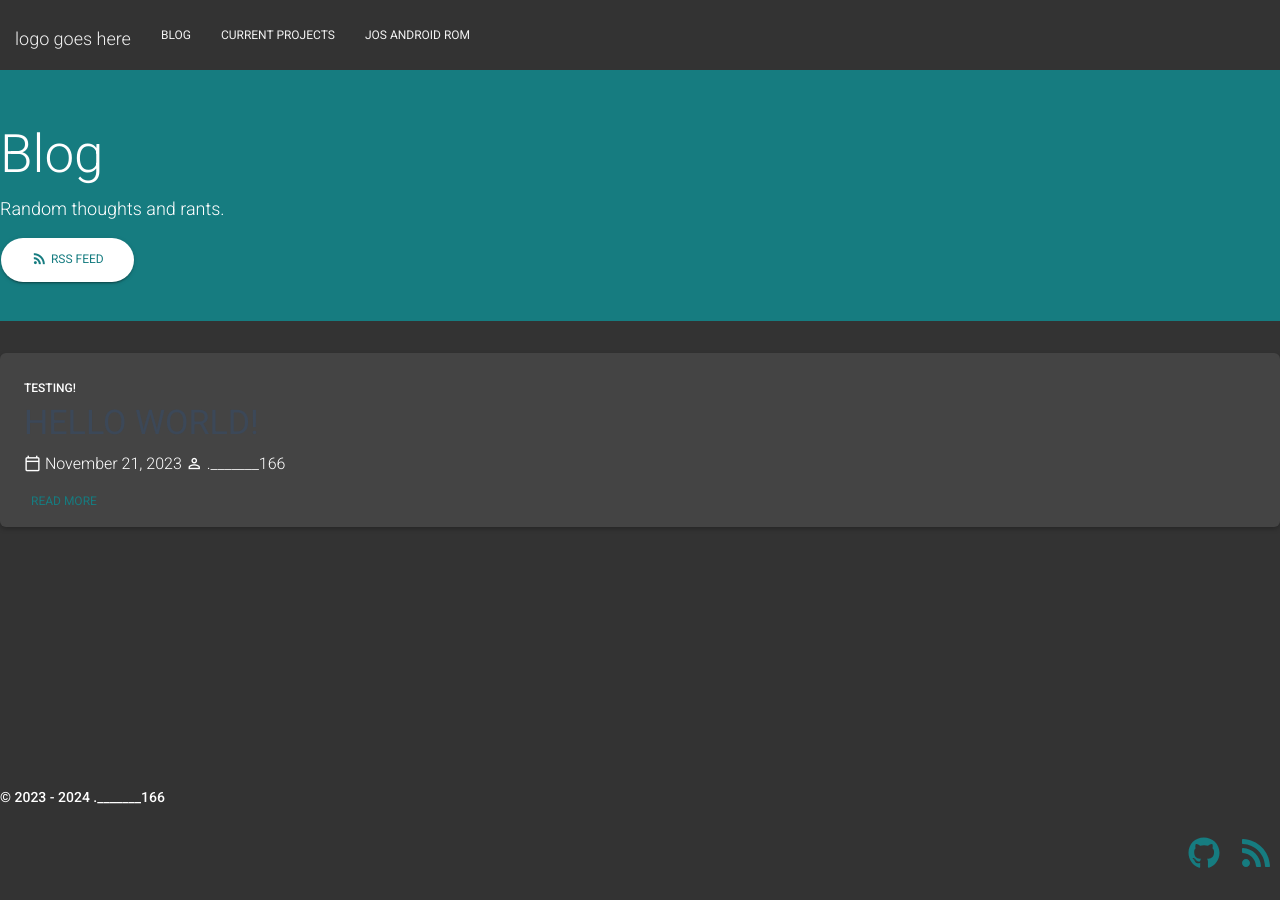
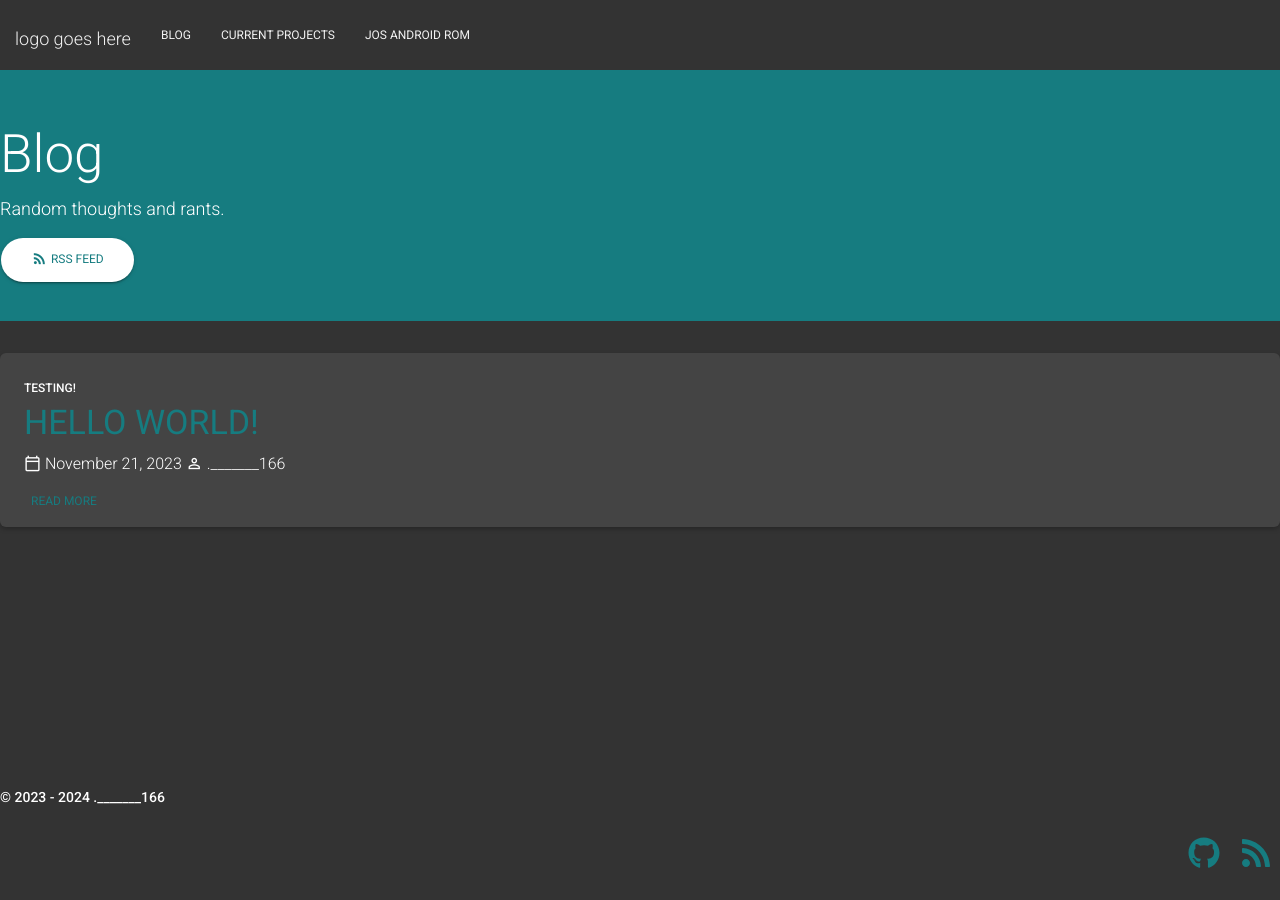
Before and after one commit to dot166/dot166.github.io, a Jekyll site: the page built from blog.html, in a window 1280 px wide. Built offline with Jekyll 4.4.1, drawn with Linux system fonts in a browser that asks for light colours.

Commit message:
Update cards.scss

```diff
--- a/_sass/j/cards.scss
+++ b/_sass/j/cards.scss
@@ -20,11 +20,11 @@
 
     a {
       transition: all 0.3s ease-out;
-      color: $black-color;
+      color: $brand-primary;
       text-decoration: none;
 
       &:hover {
-        color: $brand-primary !important;
+        color: $brand-primary-darker !important;
       }
 
     }
```
